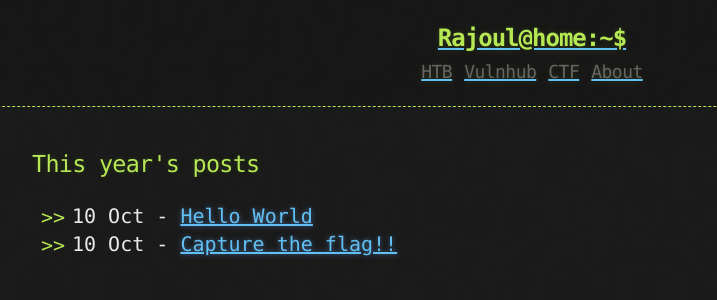
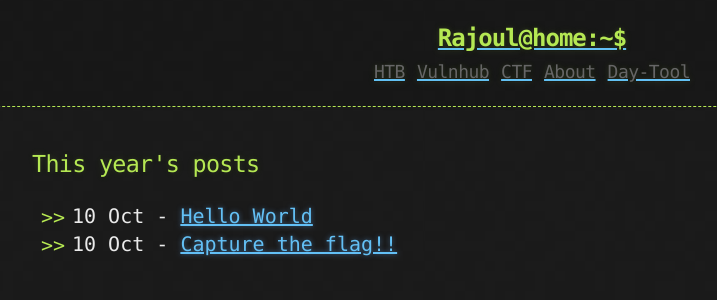
Before and after one commit to rajoul/rajoul.github.io, a Jekyll site: the page built from index.html, in a window 1280 px wide. Shown: the top 300 px of the page, without its empty margins (108-825 px from the left). Built offline with Jekyll 4.4.1, drawn with Linux system fonts in a browser that asks for light colours; the list of posts is cut into pages by our own code.

Commit message:
Update links.html

```diff
--- a/_includes/links.html
+++ b/_includes/links.html
@@ -2,3 +2,4 @@
 <a href="{{ "/vulnhub" | prepend: site.baseurl | replace: '//', '/' }}"><h2 class="header-link">Vulnhub</h2></a>
 <a href="{{ "/ctf" | prepend: site.baseurl | replace: '//', '/' }}"><h2 class="header-link">CTF</h2></a>
 <a href="{{ "/about" | prepend: site.baseurl | replace: '//', '/' }}"><h2 class="header-link">About</h2></a>
+<a href="{{ "/day_tool" | prepend: site.baseurl | replace: '//', '/' }}"><h2 class="header-link">Day-Tool</h2></a>
```
